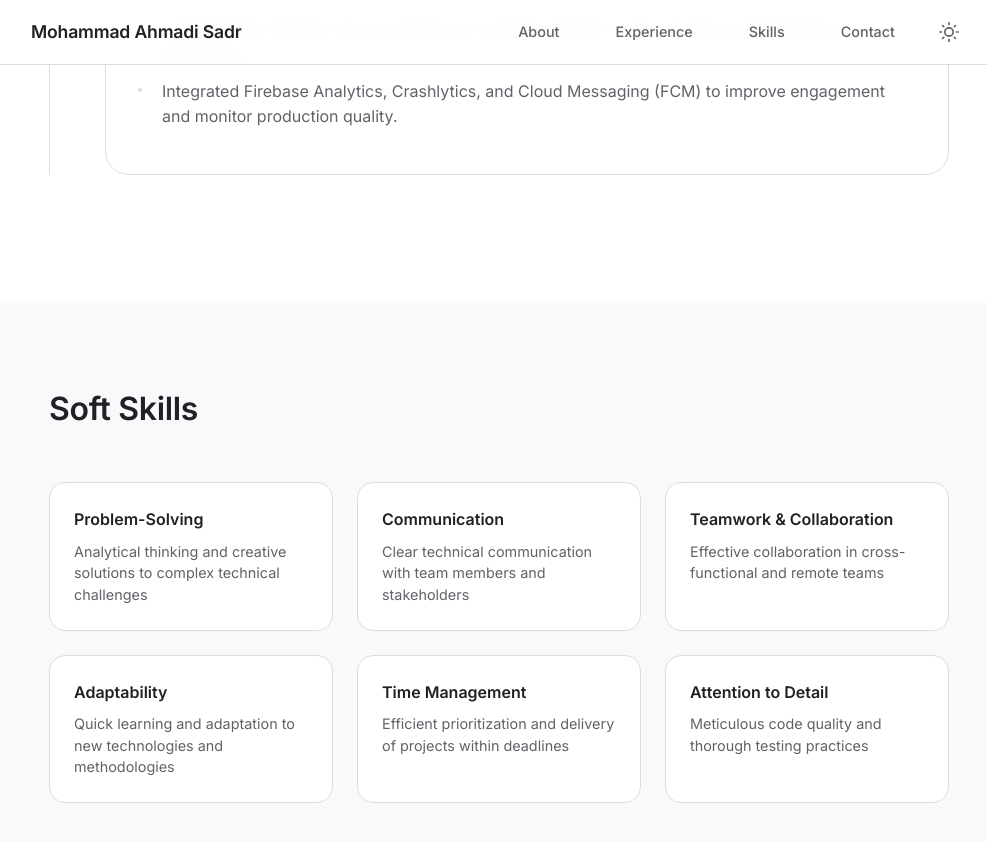
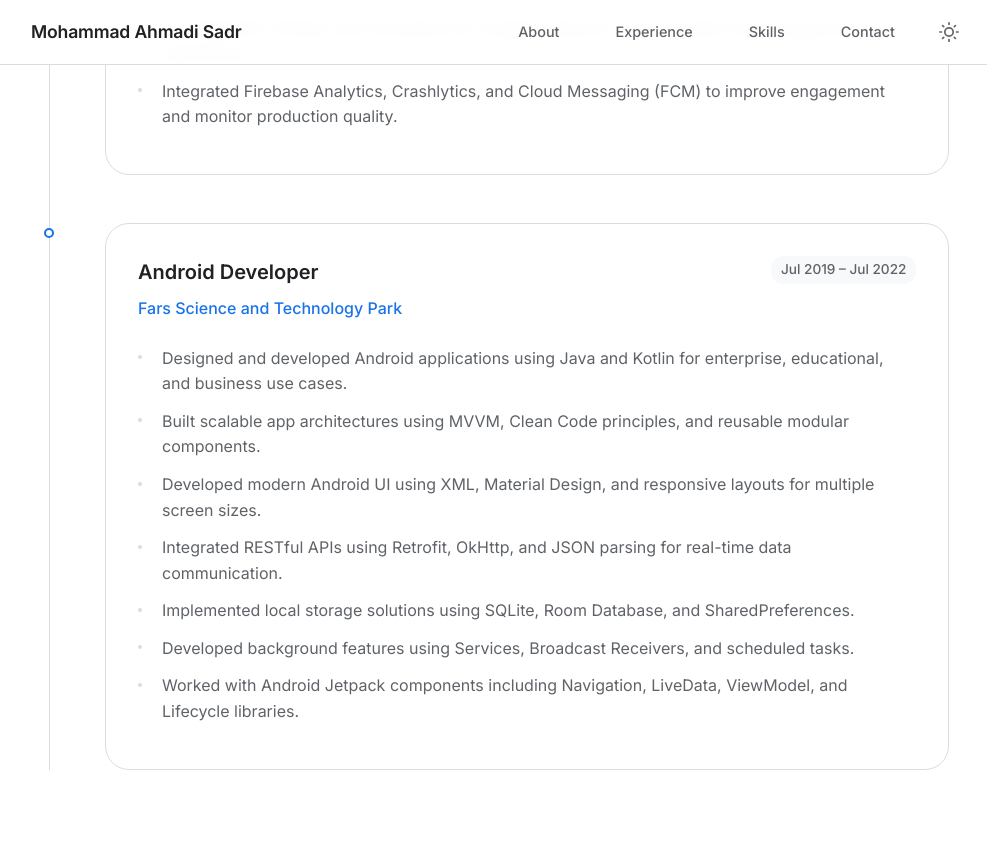
Before and after one commit to mohamadahmadisadr/mohamadahmadisadr.github.io, a Jekyll site: the page built from index.md, in a window 1280 px wide and 900 px high, scrolled down 2135 px. Shown: the top 842 px of the window, without its empty margins (141-1128 px from the left). Built offline with Jekyll 4.4.1, drawn with Linux system fonts in a browser that asks for light colours; some of the changed text lies outside the part shown.

Commit message:
add new data

```diff
--- a/index.md
+++ b/index.md
@@ -80,6 +80,26 @@ title: Mohammad Ahmadi Sadr
             <li>Integrated speech recognition features to create interactive language-learning experiences.</li>
             <li>Used Retrofit, OkHttp, and Coroutines for scalable network communication and background operations.</li>
             <li>Integrated Firebase Analytics, Crashlytics, and Cloud Messaging (FCM) to improve engagement and monitor production quality.</li>
+          </ul>
+        </div>
+      </div>
+
+      <div class="timeline-item">
+        <div class="timeline-marker"></div>
+        <div class="timeline-content">
+          <div class="timeline-header">
+            <h3>Android Developer</h3>
+            <span class="timeline-date">Jul 2019 – Jul 2022</span>
+          </div>
+          <p class="timeline-company">Fars Science and Technology Park</p>
+          <ul class="timeline-points">
+            <li>Designed and developed Android applications using Java and Kotlin for enterprise, educational, and business use cases.</li>
+            <li>Built scalable app architectures using MVVM, Clean Code principles, and reusable modular components.</li>
+            <li>Developed modern Android UI using XML, Material Design, and responsive layouts for multiple screen sizes.</li>
+            <li>Integrated RESTful APIs using Retrofit, OkHttp, and JSON parsing for real-time data communication.</li>
+            <li>Implemented local storage solutions using SQLite, Room Database, and SharedPreferences.</li>
+            <li>Developed background features using Services, Broadcast Receivers, and scheduled tasks.</li>
+            <li>Worked with Android Jetpack components including Navigation, LiveData, ViewModel, and Lifecycle libraries.</li>
           </ul>
         </div>
       </div>
@@ -276,6 +296,19 @@ title: Mohammad Ahmadi Sadr
           <a href="https://github.com/mohamadahmadisadr" target="_blank" class="btn btn-outline">View Code</a>
         </div>
       </div>
+
+      <div class="project-card">
+        <h3>Smart Dental Imaging Device with Android Integration</h3>
+        <p class="project-description">
+          Designed and developed a custom dental imaging device to capture high-quality teeth images for clinical use. Built an intuitive Human-Machine Interface (HMI) for seamless user interaction and image capture control. Integrated hardware with an Android application for real-time image transfer and viewing. Implemented communication between embedded device and mobile platform using wireless/wired protocols. Improved usability by creating a simple workflow for dentists to capture, review, and manage patient images. Worked on image acquisition, device control logic, and mobile connectivity features. Focused on user-centered design, responsiveness, and reliability in a healthcare environment.
+        </p>
+        <div class="project-tech">
+          <span class="tech-tag">Android</span>
+          <span class="tech-tag">Hardware Integration</span>
+          <span class="tech-tag">HMI</span>
+          <span class="tech-tag">Protocols</span>
+        </div>
+      </div>
     </div>
   </div>
 </section>
```
